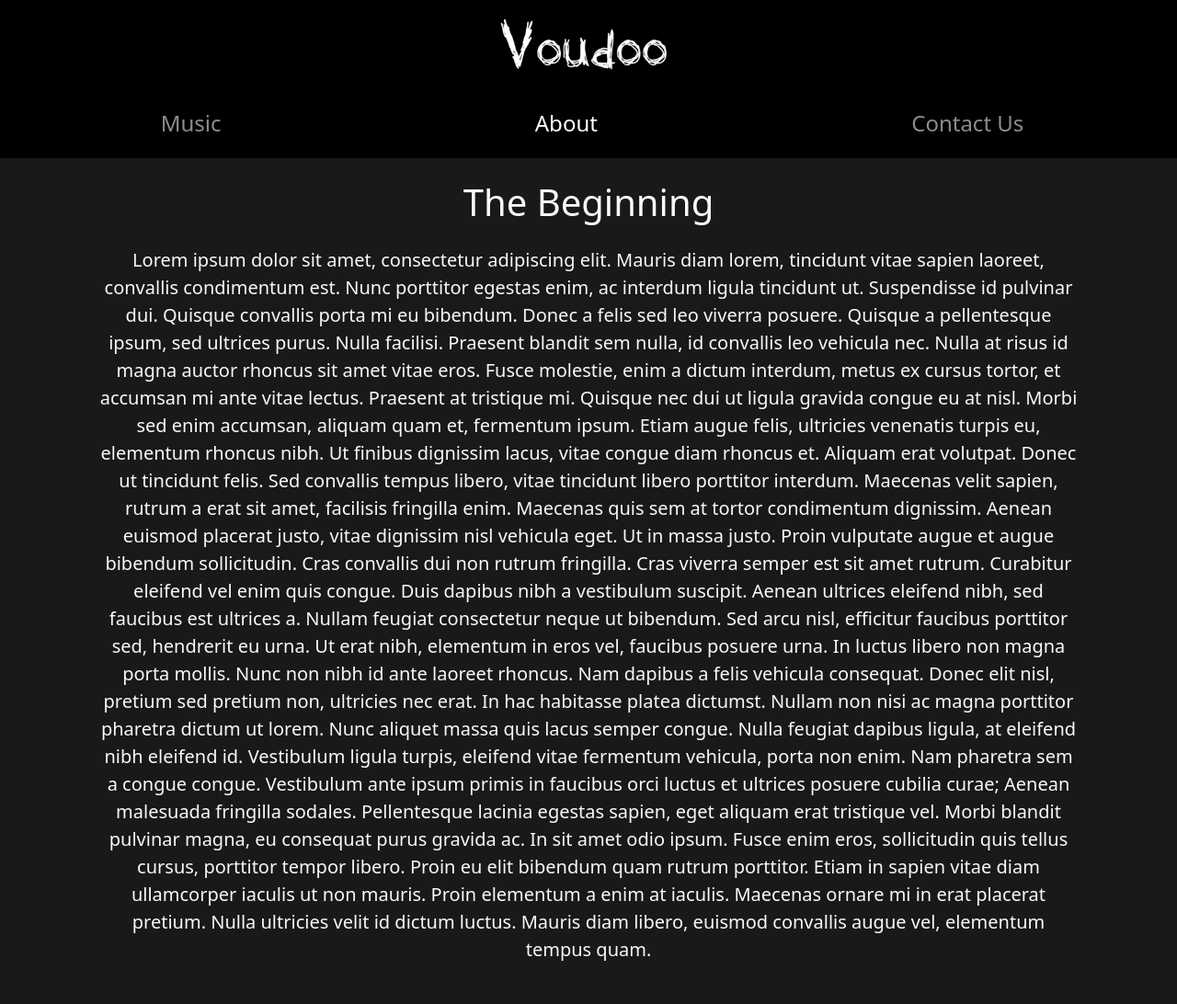
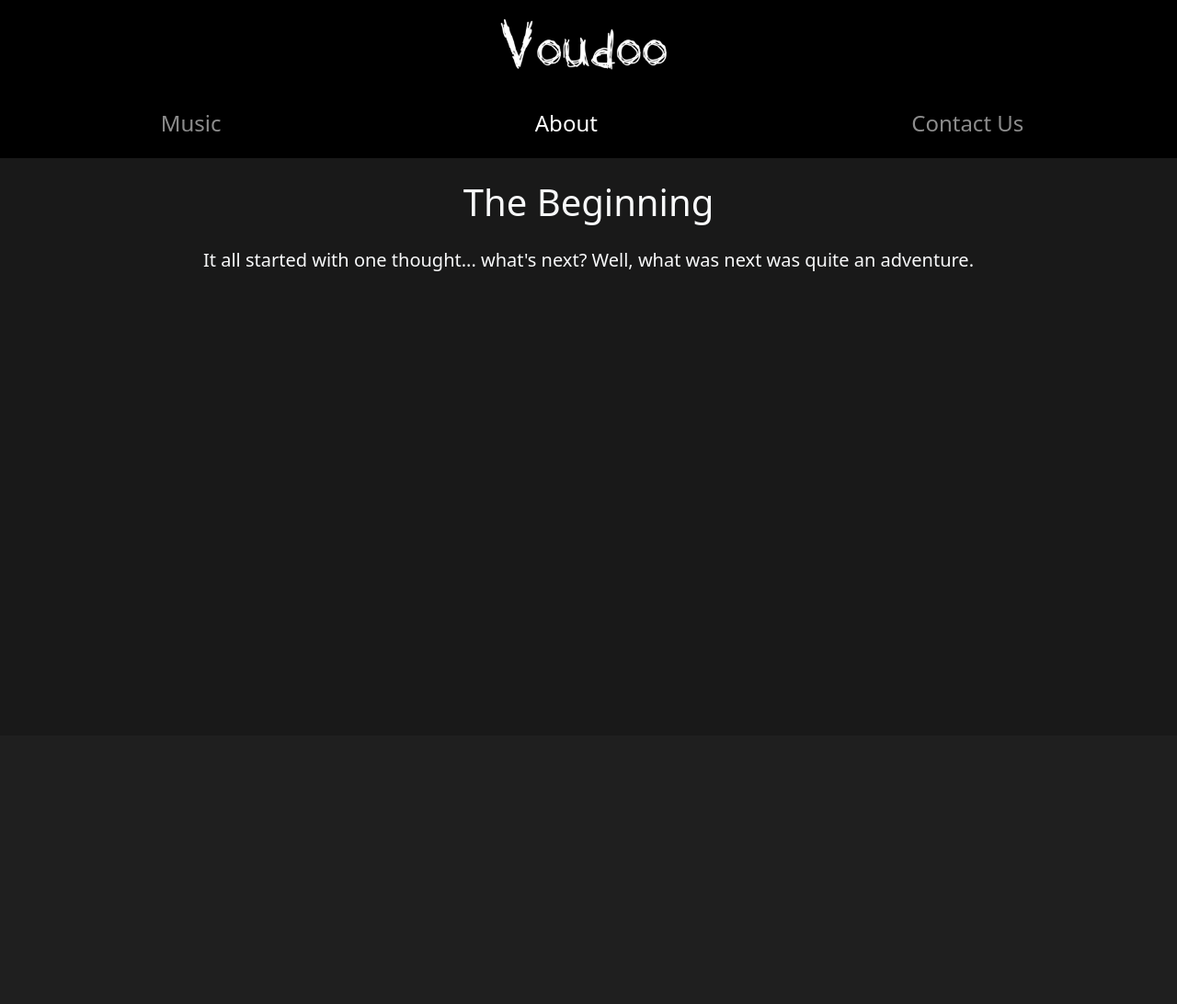
Before and after one commit to qtchaos/voudoo, a Flask app: page /about in a window 1280 px wide. Shown: the whole page at 92% size. After the commit the page ends 295 px from the top, so only its background shows below. Run offline with Flask 2, Linux system fonts and the light colour scheme; some libraries are stand-ins or nearby versions.

Commit message:
🧃 Updated README.md [skip ci]

```diff
--- a/templates/about.html
+++ b/templates/about.html
@@ -28,39 +28,7 @@
         <div class="m-4 fs-5 text-light">
             <h1 class="my-4" style="text-align:center">The Beginning</h1>
             <p style="text-align:center">
-                Lorem ipsum dolor sit amet, consectetur adipiscing elit. Mauris diam lorem, tincidunt vitae sapien
-                laoreet, convallis condimentum est. Nunc porttitor egestas enim, ac interdum ligula tincidunt ut.
-                Suspendisse id pulvinar dui. Quisque convallis porta mi eu bibendum. Donec a felis sed leo viverra
-                posuere. Quisque a pellentesque ipsum, sed ultrices purus. Nulla facilisi. Praesent blandit sem nulla,
-                id convallis leo vehicula nec. Nulla at risus id magna auctor rhoncus sit amet vitae eros. Fusce
-                molestie, enim a dictum interdum, metus ex cursus tortor, et accumsan mi ante vitae lectus.
-
-                Praesent at tristique mi. Quisque nec dui ut ligula gravida congue eu at nisl. Morbi sed enim accumsan,
-                aliquam quam et, fermentum ipsum. Etiam augue felis, ultricies venenatis turpis eu, elementum rhoncus
-                nibh. Ut finibus dignissim lacus, vitae congue diam rhoncus et. Aliquam erat volutpat. Donec ut
-                tincidunt felis. Sed convallis tempus libero, vitae tincidunt libero porttitor interdum. Maecenas velit
-                sapien, rutrum a erat sit amet, facilisis fringilla enim. Maecenas quis sem at tortor condimentum
-                dignissim. Aenean euismod placerat justo, vitae dignissim nisl vehicula eget. Ut in massa justo. Proin
-                vulputate augue et augue bibendum sollicitudin. Cras convallis dui non rutrum fringilla. Cras viverra
-                semper est sit amet rutrum.
-
-                Curabitur eleifend vel enim quis congue. Duis dapibus nibh a vestibulum suscipit. Aenean ultrices
-                eleifend nibh, sed faucibus est ultrices a. Nullam feugiat consectetur neque ut bibendum. Sed arcu nisl,
-                efficitur faucibus porttitor sed, hendrerit eu urna. Ut erat nibh, elementum in eros vel, faucibus
-                posuere urna. In luctus libero non magna porta mollis. Nunc non nibh id ante laoreet rhoncus.
-
-                Nam dapibus a felis vehicula consequat. Donec elit nisl, pretium sed pretium non, ultricies nec erat. In
-                hac habitasse platea dictumst. Nullam non nisi ac magna porttitor pharetra dictum ut lorem. Nunc aliquet
-                massa quis lacus semper congue. Nulla feugiat dapibus ligula, at eleifend nibh eleifend id. Vestibulum
-                ligula turpis, eleifend vitae fermentum vehicula, porta non enim. Nam pharetra sem a congue congue.
-                Vestibulum ante ipsum primis in faucibus orci luctus et ultrices posuere cubilia curae; Aenean malesuada
-                fringilla sodales. Pellentesque lacinia egestas sapien, eget aliquam erat tristique vel. Morbi blandit
-                pulvinar magna, eu consequat purus gravida ac.
-
-                In sit amet odio ipsum. Fusce enim eros, sollicitudin quis tellus cursus, porttitor tempor libero. Proin
-                eu elit bibendum quam rutrum porttitor. Etiam in sapien vitae diam ullamcorper iaculis ut non mauris.
-                Proin elementum a enim at iaculis. Maecenas ornare mi in erat placerat pretium. Nulla ultricies velit id
-                dictum luctus. Mauris diam libero, euismod convallis augue vel, elementum tempus quam.
+                It all started with one thought... what's next? Well, what was next was quite an adventure.
             </p>
         </div>
     </div>
```
Also changed, not shown: README.md.
